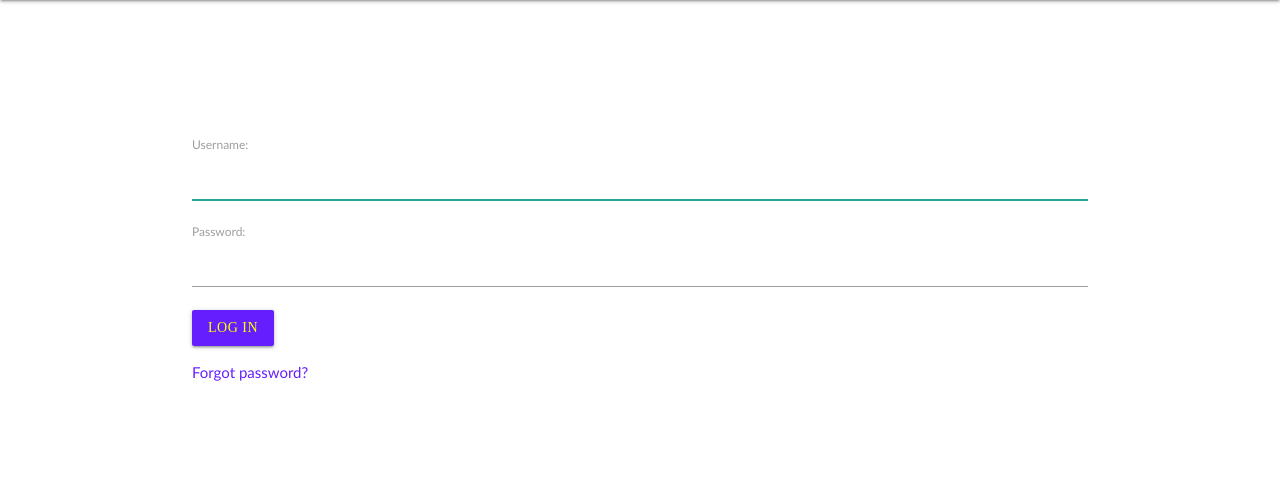
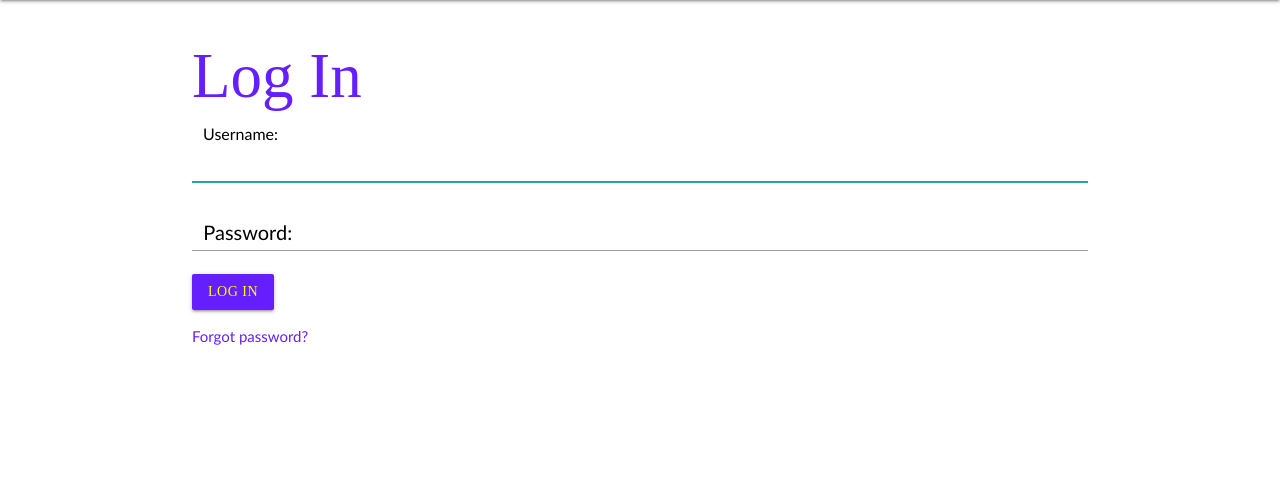
Before and after one commit to ailishmcl/JobTracker-App, a Django app: page /accounts/login/ in a window 1280 px wide. Shown: the part 64-563 px from the top of the page. Run offline with Django 4.2, Linux system fonts and the light colour scheme; some libraries are stand-ins or nearby versions; some web fonts are replaced.

Commit message:
deployment stuff and signup, login and change password forms styles

```diff
--- a/jobtracker/settings.py
+++ b/jobtracker/settings.py
@@ -81,9 +81,9 @@ WSGI_APPLICATION = 'jobtracker.wsgi.application'
 DATABASES = {
     'default': {
         'ENGINE': 'django.db.backends.postgresql',
-        'NAME': '',
-        'USER': '',
-        'PASSWORD': ''
+        'NAME': os.getenv('NAME'),
+        'USER': os.getenv('USER'),
+        'PASSWORD': os.getenv('PASSWORD')
     }
 }
 
--- a/main_app/templates/main_app/job_form.html
+++ b/main_app/templates/main_app/job_form.html
@@ -5,7 +5,7 @@
 {% if object %}
     <h1 class="form-heading">Edit <span class="">{{ job.title }}</span></h1>
 {% else %}
-    <h1 class="form-heading">Add New Job</h1>
+    <h1 class="form-heading">Add A Job</h1>
 {% endif %}
 
 
@@ -21,7 +21,7 @@
             {{ form.as_table }}
         </table>
 
-        <input type="submit" value="submit" class="">
+        <input type="submit" value="submit" class="btn" style="background: #651fff; color: yellow; font-family: Azonix">
     </form>
 
 
--- a/main_app/templates/registration/login.html
+++ b/main_app/templates/registration/login.html
@@ -1,8 +1,8 @@
 {% extends 'base.html' %}
-
+{% load widget_tweaks %}
 {% block content %}
 
-    <h1 style="color: white"> Log In </h1>
+    <h1> Log In </h1>
 
     {% if form.errors %}
     <p> Your username and password didn't match. Please try again.</p>
@@ -12,7 +12,14 @@
     <form method="post" action="{% url 'login' %}">
         {% csrf_token %}
 
-        {{ form.as_p }}
+        <div class="form-group input-field col s6">
+            <label for="username" class="formlabel" style="color: black; font-size: 20px">Username:</label>
+            {% render_field form.username type="text" class="validate" id="username" %}
+        </div>
+        <div class="form-group input-field col s6">
+            <label for="password" class="formlabel" style="color: black; font-size: 20px">Password:</label>
+            {% render_field form.password type="password" class="validate" id="password" %}
+        </div>
 
         <input type="submit" value="Log In" class="btn" style="background: #651fff; color: yellow; font-family: Azonix">
         <input type="hidden" name="next" value="{{ next }}">
```
Also changed, not shown: main_app/templates/registration/password_change_form.html (+19 -4 lines).
